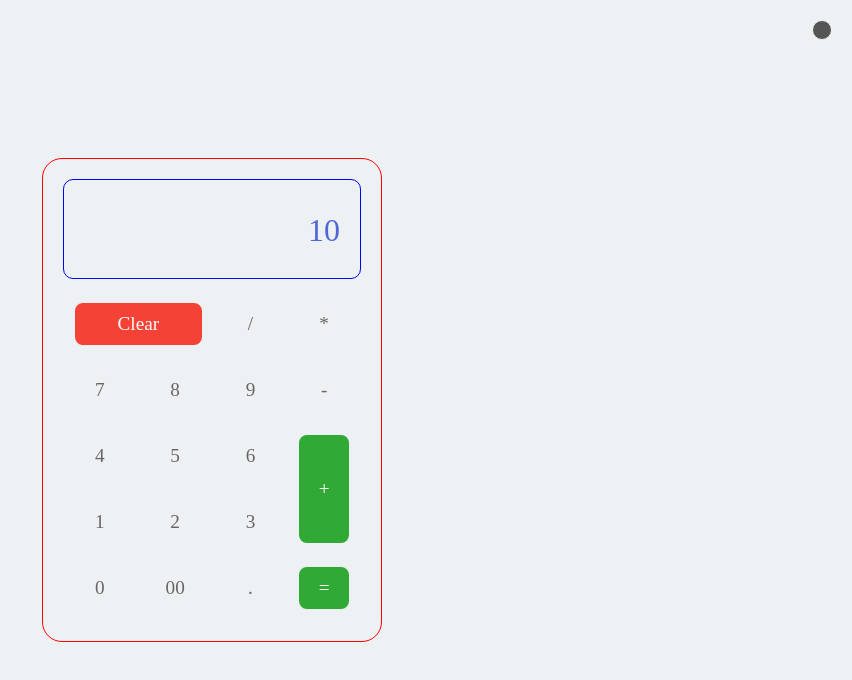
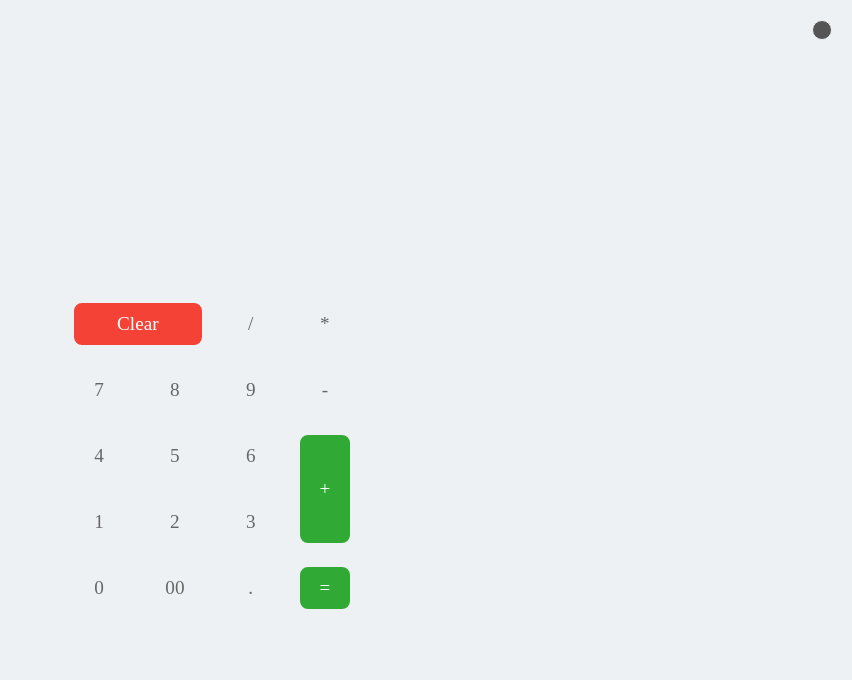
Before and after one commit to Denilsonmart/STUDYING-HTML-CSS-JS, a plain HTML site: page calculator-dark-light/index.html in a window 1280 px wide. Shown: the whole page, without its empty margins (428-1280 px from the left). Drawn offline with Linux system fonts and the light colour scheme.

Commit message:
calculator - final changes - finished project

```diff
--- a/calculator-dark-light/index.html
+++ b/calculator-dark-light/index.html
@@ -5,12 +5,13 @@
   <meta name="viewport" content="width=device-width, initial-scale=1.0">
   <title>Calculator Dark Light</title>
   <link rel="stylesheet" href="style.css">
-</head>
+  <script src="script.js"></script>
+ </head>
 <body>
   <div class="toggleBtn"></div>
   <div class="calculator">
     <div class="buttons">
-      <h2 id="value">10</h2>
+      <h2 id="value"></h2>
       <span id="clear">Clear</span>
       <span>/</span>
       <span>*</span>
@@ -33,5 +34,4 @@
   </div>
   </body>
 </body>
-<script src="script.js"></script>
 </html>
--- a/calculator-dark-light/style.css
+++ b/calculator-dark-light/style.css
@@ -14,9 +14,7 @@ body {
 }
 
 .calculator {
-  border: 1px solid red;
-
-  position: relative;
+   position: relative;
   width: 340px;
   padding: 20px;
   border-radius: 20px;
@@ -29,8 +27,6 @@ body {
 }
 
 .calculator .buttons #value {
-border: 1px solid blue;
-
   position: relative;
   grid-column: span 4;
   user-select: none;
```
